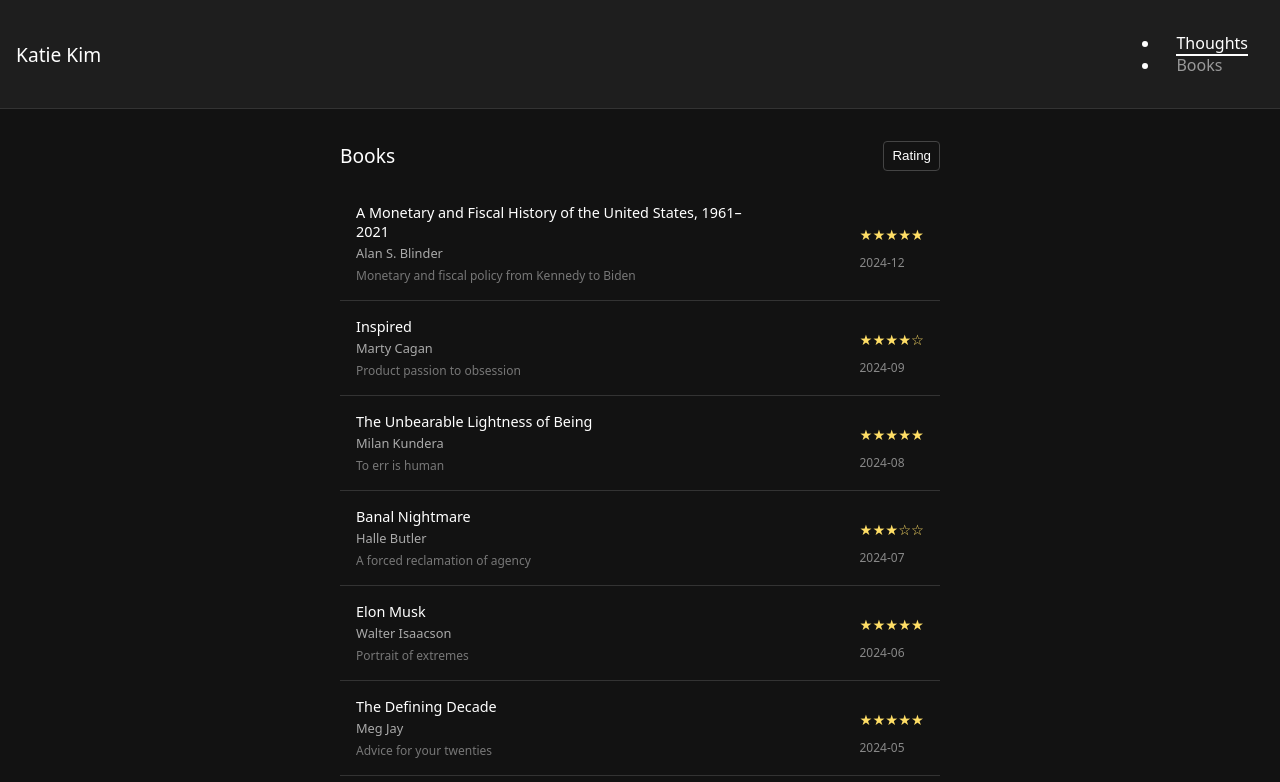
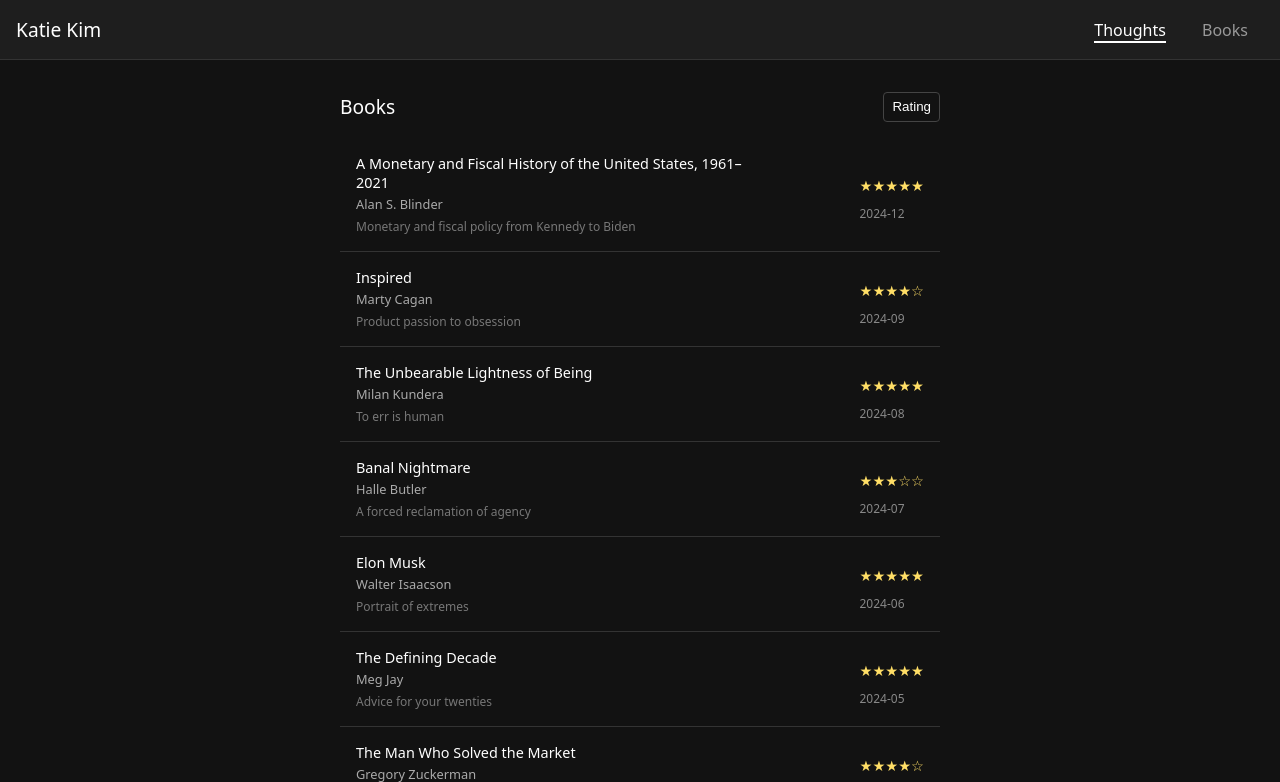
Before and after one commit to ktjkim/ktjkim.github.io, a plain HTML site: page index.html in a window 1280 px wide. Shown: the top 782 px of the page. Drawn offline with nearby package versions, Linux system fonts and the light colour scheme.

Commit message:
does this work

```diff
--- a/index.html
+++ b/index.html
@@ -10,10 +10,8 @@
   <header>
     <h1>Katie Kim</h1>
     <nav>
-      <ul class="tabs">
-        <li><a href="#thoughts" id="thoughts-tab" class="active">Thoughts</a></li>
-        <li><a href="#books" id="books-tab">Books</a></li>
-      </ul>
+      <a href="#thoughts" id="thoughts-tab" class="active">Thoughts</a>
+      <a href="#books" id="books-tab">Books</a>
     </nav>
   </header>
 
```
